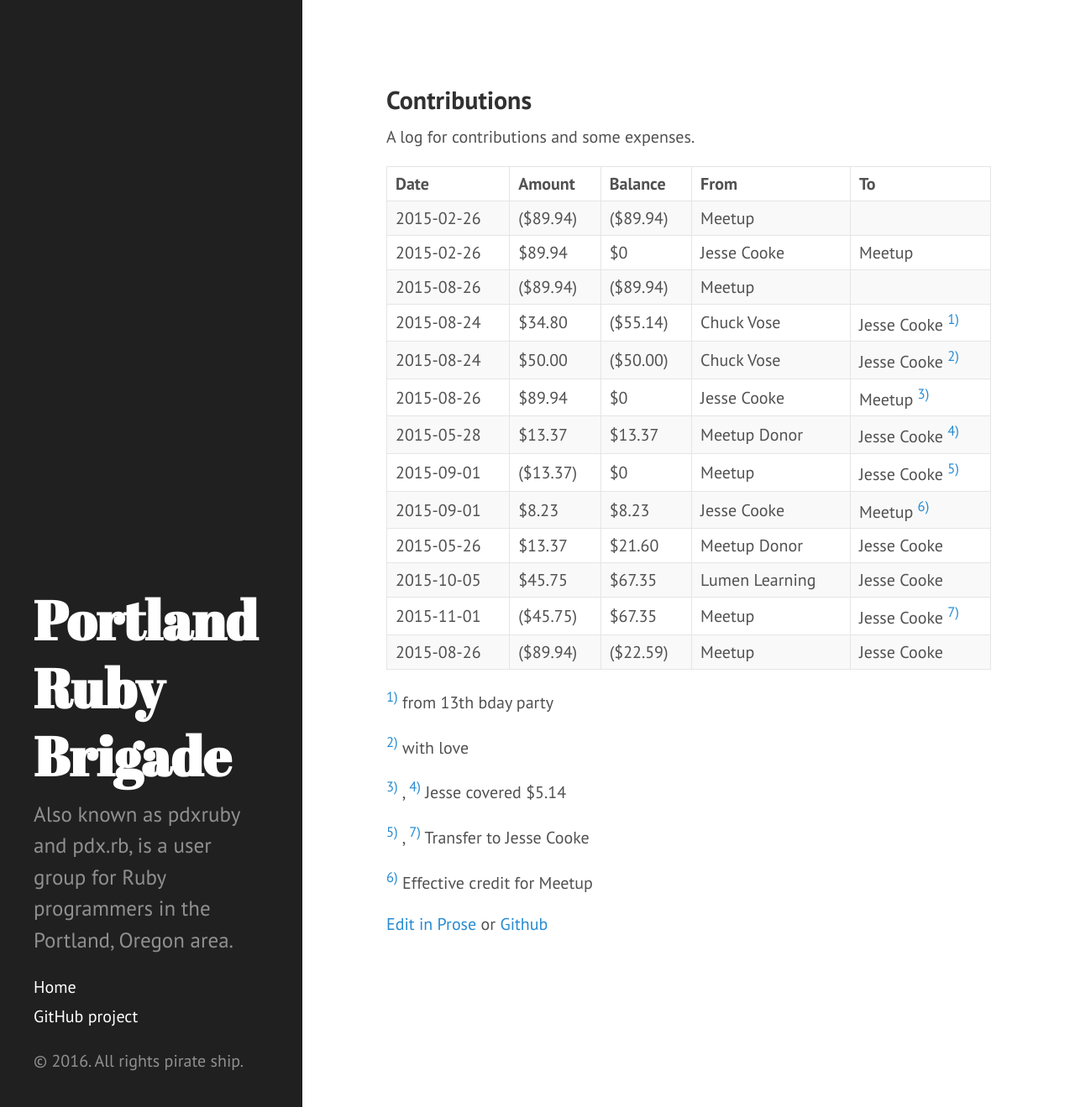
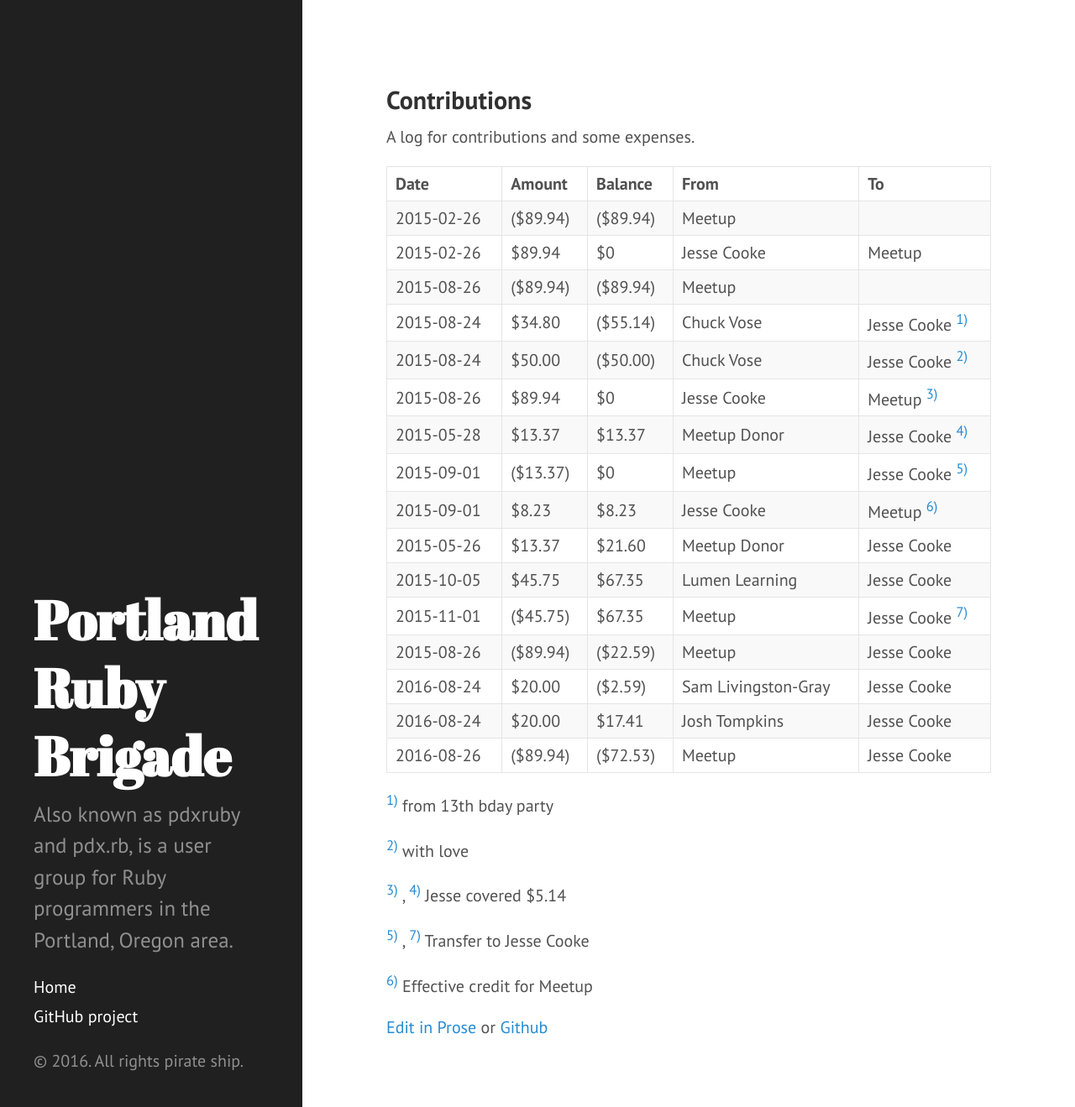
Before and after one commit to pdxruby/pdxruby.github.io, a Jekyll site: the page built from contributions.md, in a window 1280 px wide and 1319 px high. Shown: the whole window at 84% size. Built offline with Jekyll 4.4.1, drawn with Linux system fonts in a browser that asks for light colours.

Commit message:
Balance contributions for 2016/08

```diff
--- a/contributions.md
+++ b/contributions.md
@@ -22,6 +22,9 @@ A log for contributions and some expenses.
 |2015-10-05|\$45.75|\$67.35|Lumen Learning|Jesse Cooke|
 |2015-11-01|(\$45.75)|\$67.35|Meetup|Jesse Cooke <sup>[7)](#fn__7)</sup>|
 |2015-08-26|(\$89.94)|(\$22.59)|Meetup|Jesse Cooke|
+|2016-08-24|\$20.00|(\$2.59)|Sam Livingston-Gray|Jesse Cooke|
+|2016-08-24|\$20.00|\$17.41|Josh Tompkins|Jesse Cooke|
+|2016-08-26|(\$89.94)|(\$72.53)|Meetup|Jesse Cooke|
 
 <sup>[1)](#fnt__1)</sup> from 13th bday party
 
```
